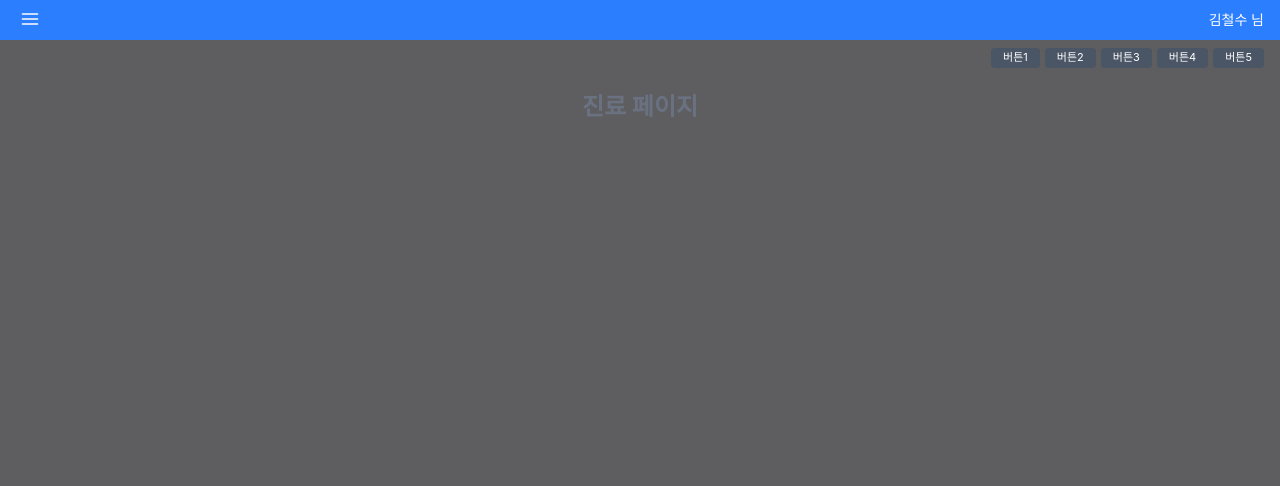
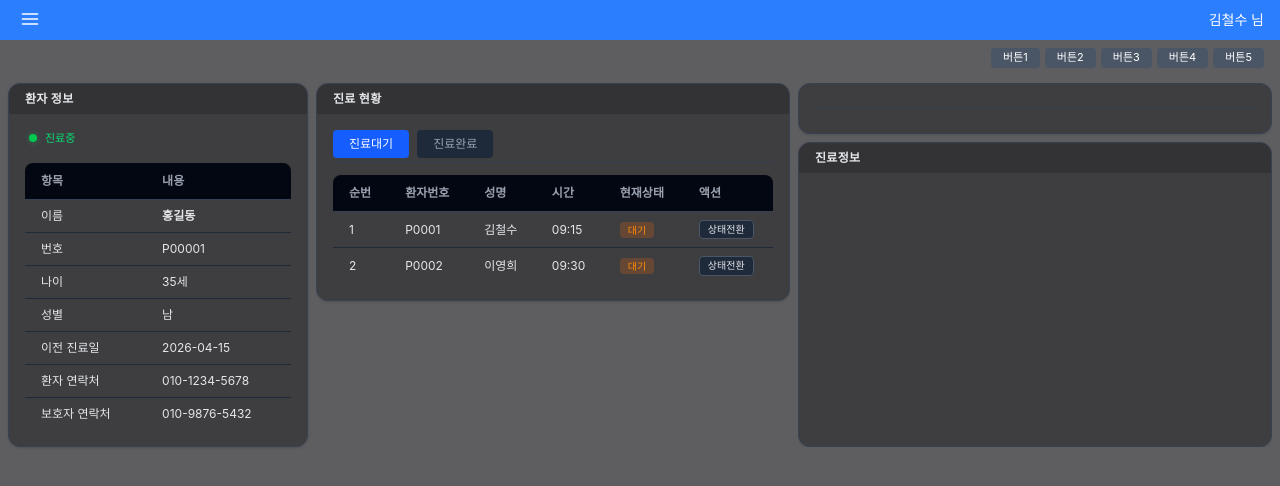
Before and after one commit to CSID-DGU/2026-1-CECD1-5-Artifact-9, a React (Vite) app in the folder frontend/: page /clinic in a window 1280 px wide. Shown: the top 486 px of the page. Built offline with nearby package versions, Linux system fonts and the light colour scheme.

Commit message:
feat: 환자 테이블 추가

```diff
--- a/frontend/src/pages/Clinic.tsx
+++ b/frontend/src/pages/Clinic.tsx
@@ -1,7 +1,123 @@
+import React, { useState } from "react";
+import { Card } from "../components/Card"
+import { Input } from "../components/Input";
+import { Table } from "../components/Table";
+import { usePatient } from "../hooks/usePatient";
+
 export default function Clinic() {
+  const { patients, toggleStatus } = usePatient();
+  const [activeTab, setActiveTab] = useState<"대기" | "완료">("대기");
+
+  // 진료 중인 환자 정보(하드코딩)
+  const currentPatientInfo = [
+    ["이름", <span key="name" className="font-semibold">홍길동</span>],
+    ["번호", "P00001"],
+    ["나이", "35세"],
+    ["성별", "남"],
+    ["이전 진료일", "2026-04-15"],
+    ["환자 연락처", "010-1234-5678"],
+    ["보호자 연락처", "010-9876-5432"]
+  ];
+
+  const waitingData = patients.filter(p => p.status === "대기").map(p => [
+    p.name,
+    <button onClick={() => toggleStatus(p.id)} className="px-2 py-0.5 bg-green-600 hover:bg-green-500 text-[10px] rounded cursor-pointer">호출</button>
+  ]);
+
+  const completedData = patients.filter(p => p.status === "완료").map(p => [
+    p.name,
+    <button onClick={() => toggleStatus(p.id)} className="px-2 py-0.5 bg-gray-700 hover:bg-gray-600 text-[10px] rounded text-gray-400 cursor-pointer">취소</button>
+  ]);
+  const centerTableData = patients
+    .filter(p => p.status === (activeTab === "대기" ? "대기" : "완료"))
+    .map((p, idx) => [
+      idx + 1,
+      p.id,
+      p.name,
+      p.time,
+      <span key={`status-${p.id}`} className={`px-2 py-0.5 rounded text-[10px] ${p.status === "대기" ? "bg-orange-500/20 text-orange-400" : "bg-green-500/20 text-green-400"}`}>
+        {p.status}
+      </span>,
+      <button
+        key={`btn-${p.id}`}
+        onClick={() => toggleStatus(p.id)}
+        className="px-2 py-0.5 bg-gray-800 hover:bg-gray-700 border border-gray-600 text-[10px] rounded cursor-pointer transition-colors"
+      >
+        상태전환
+      </button>
+    ]);
+
   return (
-    <div className="p-4 flex h-full items-center justify-center">
-      <h2 className="text-2xl font-bold text-gray-500">진료 페이지</h2>
-    </div>
+      <div className="flex-1 p-[8px] flex gap-[8px] overflow-hidden">
+
+        {/* Left Column */}
+        <section className="w-[300px] flex flex-col shrink-0">
+          <Card title="환자 정보" className="flex-1">
+          <div className="flex flex-col gap-4">
+            <div className="flex items-center gap-2 px-1">
+              <span className="relative flex h-2 w-2">
+                <span className="animate-ping absolute inline-flex h-full w-full rounded-full bg-green-400 opacity-75"></span>
+                <span className="relative inline-flex rounded-full h-2 w-2 bg-green-500"></span>
+              </span>
+              <span className="text-[11px] text-green-400 font-medium">진료중</span>
+            </div>
+
+            <Table
+              headers={["항목", "내용"]}
+              data={currentPatientInfo}
+            />
+          </div>
+        </Card>
+        </section>
+
+        {/* Center Column */}
+        <section className="flex-1 flex flex-col gap-[8px] overflow-y-auto">
+          <Card title="진료 현황" className="shrink-0">
+          {/* 상태 버튼 */}
+          <div className="flex border-b border-gray-700 mb-3 pb-1 gap-2">
+            <button
+              onClick={() => setActiveTab("대기")}
+              className={`px-4 py-1.5 text-xs font-medium rounded transition-colors cursor-pointer ${
+                activeTab === "대기"
+                  ? "bg-blue-600 text-white font-bold"
+                  : "bg-gray-800 text-gray-400 hover:bg-gray-700"
+              }`}
+            >
+              진료대기
+            </button>
+            <button
+              onClick={() => setActiveTab("완료")}
+              className={`px-4 py-1.5 text-xs font-medium rounded transition-colors cursor-pointer ${
+                activeTab === "완료"
+                  ? "bg-blue-600 text-white font-bold"
+                  : "bg-gray-800 text-gray-400 hover:bg-gray-700"
+              }`}
+            >
+              진료완료
+            </button>
+          </div>
+
+          {/* 환자 테이블 */}
+          <Table
+            headers={["순번", "환자번호", "성명", "시간", "현재상태", "액션"]}
+            data={centerTableData}
+          />
+        </Card>
+        </section>
+
+        {/* Right Column */}
+        <section className="flex-1 flex flex-col gap-[8px] overflow-y-auto">
+          <Card>
+            <div className="mt-2 border-t border-gray-700 pt-2">
+            </div>
+          </Card>
+
+          <Card title="진료정보" className="flex-1">
+            <div className="grid grid-cols-2 gap-x-6 gap-y-3">
+            </div>
+          </Card>
+        </section>
+
+      </div>
   );
 }
--- a/frontend/src/pages/Reception.tsx
+++ b/frontend/src/pages/Reception.tsx
@@ -4,9 +4,35 @@ import { Card } from "../components/Card";
 import { Tab } from "../components/Tab";
 import { Table } from "../components/Table";
 import { Button } from "../components/Button";
+import { usePatient } from "../hooks/usePatient";
 
 export default function Reception() {
-  const [tab, setTab] = useState("진료대기");
+  const { patients, toggleStatus } = usePatient();
+
+  // 테이블 상태
+  const [activeTab, setActiveTab] = useState<"대기" | "완료">("대기");
+
+  // 진료 대기 환자만 필터링
+  const waitingData = patients.filter(p => p.status === "대기").map(p => [
+    p.id, p.name, p.time,
+    <button
+      onClick={() => toggleStatus(p.id)}
+      className="px-2 py-0.5 bg-blue-600 hover:bg-blue-500 text-[10px] rounded cursor-pointer transition-colors"
+    >
+      진료
+    </button>
+  ]);
+
+  // 진료 완료 환자만 필터링
+  const completedData = patients.filter(p => p.status === "완료").map(p => [
+    p.id, p.name, p.time,
+    <button
+      onClick={() => toggleStatus(p.id)}
+      className="px-2 py-0.5 bg-gray-700 hover:bg-gray-600 text-[10px] rounded text-gray-400 cursor-pointer transition-colors"
+    >
+      대기
+    </button>
+  ]);
 
   return (
       <div className="flex-1 p-[8px] flex gap-[8px] overflow-hidden">
@@ -46,52 +72,42 @@ export default function Reception() {
         </section>
 
         {/* Right Column */}
-        <section className="flex-1 flex flex-col gap-[8px] overflow-y-auto">
-          <Card>
-            <Tab
-              tabs={["진료대기", "예약대기"]}
-              active={tab}
-              setActive={setTab}
-            />
-            <div className="mt-2 border-t border-gray-700 pt-2">
-              <Table
-                headers={["순번", "환자명", "상태"]}
-                data={[
-                  ["1", "홍길동", "대기"],
-                  ["2", "이순신", "진료중"],
-                  ["3", "강감찬", "대기"],
-                ]}
-              />
-            </div>
-          </Card>
+        <section className="flex-1 flex flex-col overflow-y-auto">
+        <Card title="진료 현황" className="flex-1">
 
-          <Card title="진료정보" className="flex-1">
-            <div className="grid grid-cols-2 gap-x-6 gap-y-3">
-              <Input label="진료과목" placeholder="내과" />
-              <Input label="진료의사" placeholder="홍길동" />
+          {/* 상태 버튼 영역 */}
+          <div className="flex border-b border-gray-700 mb-3 pb-1 gap-2">
+            <button
+              onClick={() => setActiveTab("대기")}
+              className={`px-4 py-1.5 text-xs font-medium rounded transition-colors cursor-pointer ${
+                activeTab === "대기"
+                  ? "bg-blue-600 text-white font-bold"
+                  : "bg-gray-800 text-gray-400 hover:bg-gray-700"
+              }`}
+            >
+              진료대기
+            </button>
+            <button
+              onClick={() => setActiveTab("완료")}
+              className={`px-4 py-1.5 text-xs font-medium rounded transition-colors cursor-pointer ${
+                activeTab === "완료"
+                  ? "bg-blue-600 text-white font-bold"
+                  : "bg-gray-800 text-gray-400 hover:bg-gray-700"
+              }`}
+            >
+              진료완료
+            </button>
+          </div>
 
-              <Input label="초/재진" placeholder="초진" />
-              <Input label="접수시간" placeholder="09:00" />
+          {/* 테이블 렌더링 */}
+          {activeTab === "대기" ? (
+            <Table headers={["번호", "성명", "접수시간", "변경"]} data={waitingData} />
+          ) : (
+            <Table headers={["번호", "성명", "완료시간", "변경"]} data={completedData} />
+          )}
 
-              <Input label="공단검진구분" placeholder="일반검진" />
-              <Input label="내원사유" placeholder="감기 증상" />
-
-              <Input label="예외환자코드" placeholder="해당 없음" />
-              <Input label="내원경로" placeholder="외래" />
-
-              <Input label="주야공휴" placeholder="주간" />
-              <Input label="진료유형" placeholder="건강보험" />
-            </div>
-          </Card>
-          <Card title="기초임상정보" className="h-[200px]">
-            <Table
-                headers={["입력일시", "체온", "키", "몸무게", "BMI"]}
-                data={[
-                  ["1", "0", "0", "0", "0"],
-                ]}
-              />
-          </Card>
-        </section>
+        </Card>
+      </section>
 
       </div>
   );
```
